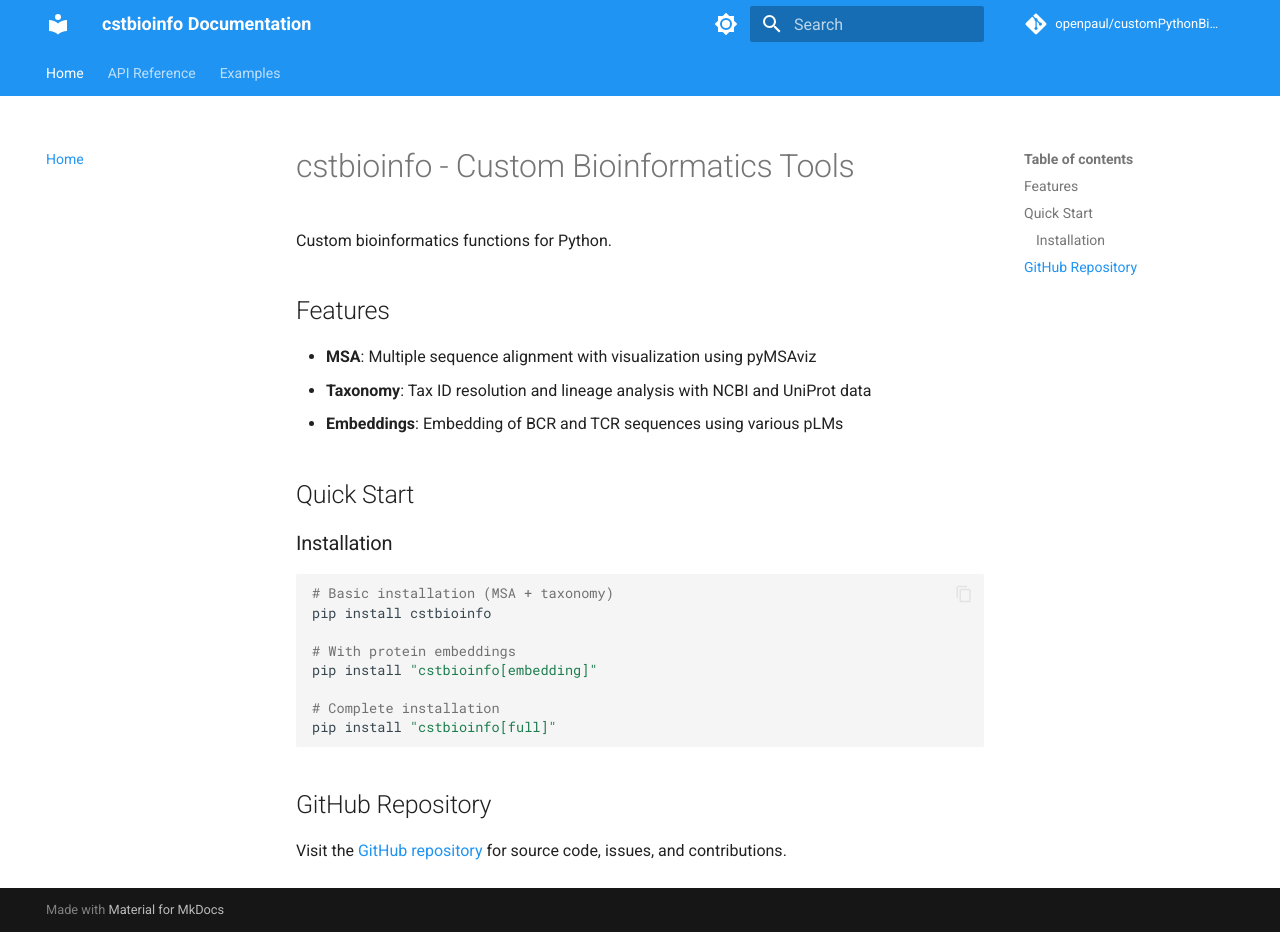
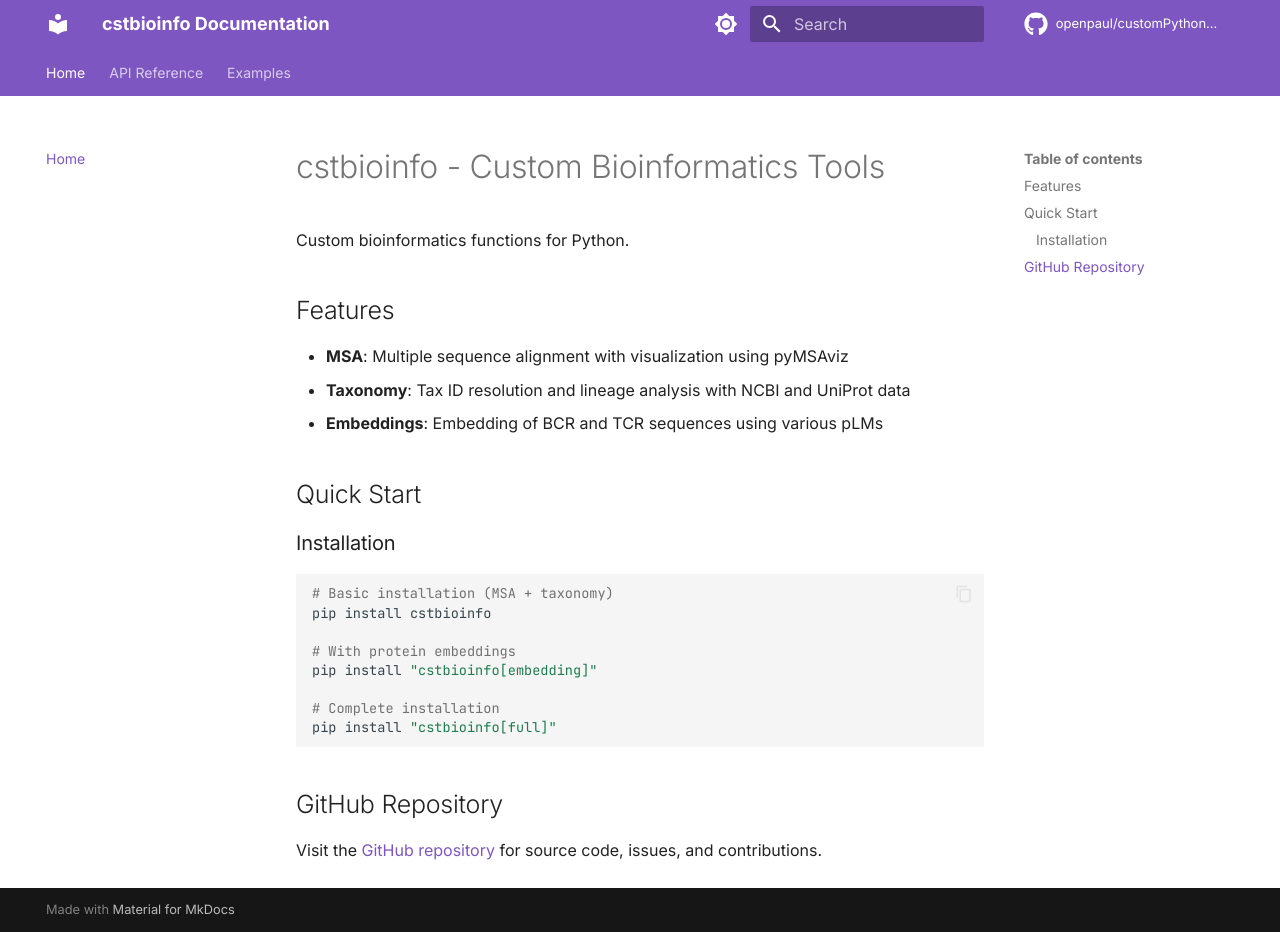
Before and after one commit to openpaul/customPythonBioinfotools, an MkDocs documentation site: the page built from docs/index.md, in a window 1280 px wide and 932 px high. Built offline with MkDocs 1.6.1 and Material for MkDocs 9.7.7, drawn with Linux system fonts in a browser that asks for light colours; comment, search, counter and statistics services are not loaded.

Commit message:
some style changes

```diff
--- a/mkdocs.yml
+++ b/mkdocs.yml
@@ -10,14 +10,14 @@ theme:
   name: material
   palette:
     - scheme: default
-      primary: blue
-      accent: blue
+      primary: deep purple
+      accent: pink
       toggle:
         icon: material/brightness-7
         name: Switch to dark mode
     - scheme: slate
-      primary: blue
-      accent: blue
+      primary: deep purple
+      accent: pink
       toggle:
         icon: material/brightness-4
         name: Switch to light mode
@@ -26,9 +26,18 @@ theme:
     - navigation.sections
     - navigation.expand
     - navigation.top
+    - navigation.instant
+    - navigation.tracking
     - search.highlight
     - search.share
+    - search.suggest
     - content.code.copy
+    - content.code.annotate
+  font:
+    text: Inter
+    code: JetBrains Mono
+  icon:
+    repo: fontawesome/brands/github
 
 nav:
   - Home: index.md
@@ -40,9 +49,27 @@ nav:
 
 markdown_extensions:
   - admonition
-  - codehilite
-  - pymdownx.superfences
-  - pymdownx.tabbed
+  - pymdownx.details
+  - pymdownx.superfences:
+      custom_fences:
+        - name: mermaid
+          class: mermaid
+          format: !!python/name:pymdownx.superfences.fence_code_format
+  - pymdownx.highlight:
+      anchor_linenums: true
+      line_spans: __span
+      pygments_lang_class: true
+  - pymdownx.inlinehilite
+  - pymdownx.snippets
+  - pymdownx.tabbed:
+      alternate_style: true
+  - pymdownx.tasklist:
+      custom_checkbox: true
+  - pymdownx.emoji:
+      emoji_index: !!python/name:material.extensions.emoji.twemoji
+      emoji_generator: !!python/name:material.extensions.emoji.to_svg
+  - attr_list
+  - md_in_html
   - toc:
       permalink: true
 
```
